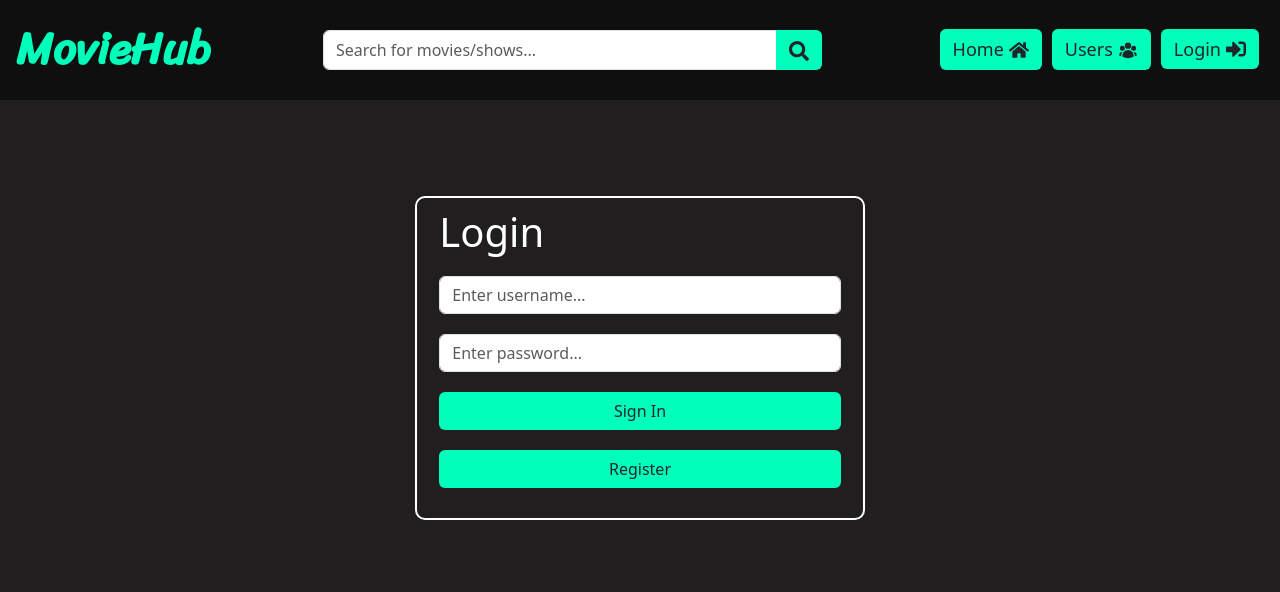
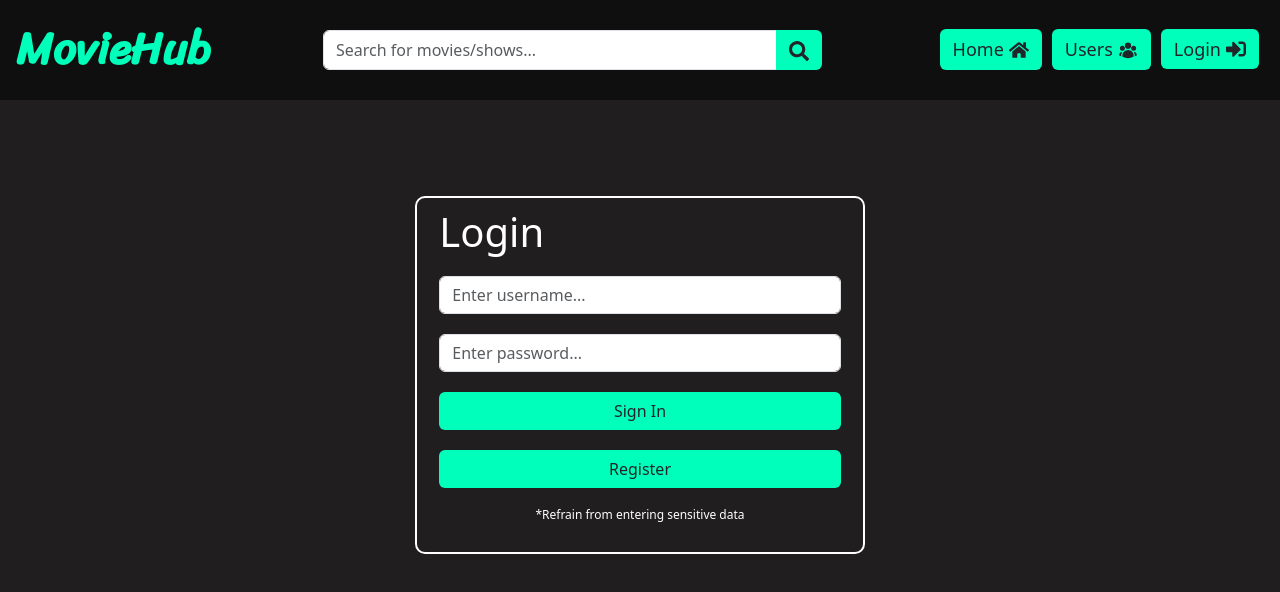
Before and after one commit to mxie18/movie-frontend, a React (Create React App) app: page /#/login in a window 1280 px wide. Shown: the top 592 px of the page. Built offline with nearby package versions, Linux system fonts and the light colour scheme; no server answers.

Commit message:
public update

```diff
--- a/src/Account/login.tsx
+++ b/src/Account/login.tsx
@@ -98,6 +98,9 @@ export default function Login() {
                 >
                     Register
                 </button>
+                <h6 style={{ fontSize: 12, textAlign: "center" }}>
+                    *Refrain from entering sensitive data
+                </h6>
             </div>
         </div>
     );
--- a/src/Account/profile.tsx
+++ b/src/Account/profile.tsx
@@ -328,6 +328,7 @@ export default function Profile() {
                                     </div>
                                 )}
 
+                                {currentUser?.role === "ADMIN" && (
                                     <div className="d-flex role-container">
                                         <label
                                             style={{
@@ -382,9 +383,12 @@ export default function Profile() {
                                                 id="user"
                                                 name="role"
                                                 value="ADMIN"
-                                            checked={profile.role == "ADMIN"}
+                                                checked={
+                                                    profile.role == "ADMIN"
+                                                }
                                                 disabled={
-                                                profile.role == "USER" && userId
+                                                    profile.role == "USER" &&
+                                                    userId
                                                         ? true
                                                         : false
                                                 }
@@ -407,6 +411,7 @@ export default function Profile() {
                                             </label>
                                         </span>
                                     </div>
+                                )}
 
                                 {isOwnUser && (
                                     <>
@@ -447,86 +452,6 @@ export default function Profile() {
                                 flexShrink: 0,
                             }}
                         ></div>
-
-                        {/* <div
-                                style={{}}
-                                className="d-flex align-items-center"
-                            >
-                                <span
-                                    style={{ fontSize: 20, fontWeight: 500 }}
-                                    className=""
-                                >
-                                    <span
-                                        className="follow-nums"
-                                        style={{ marginRight: 10 }}
-                                    >
-                                        {following.length}
-                                    </span>
-                                    Following
-                                </span>
-
-                                {following && following.length > 0 && (
-                                    <>
-                                        {following.map((user: any) => (
-                                            <>
-                                                <Link
-                                                    to={`/profile/${user._id}`}
-                                                    className="btn btn-secondary"
-                                                    style={{
-                                                        fontWeight: 500,
-                                                        marginLeft: 15,
-                                                    }}
-                                                >
-                                                    {user.username}
-                                                </Link>
-                                            </>
-                                        ))}
-                                    </>
-                                )}
-                            </div>
-
-                            <hr style={{ color: "white", opacity: 1 }} />
-
-                            <div
-                                style={{}}
-                                className="d-flex align-items-center"
-                            >
-                                <span
-                                    style={{ fontSize: 20, fontWeight: 500 }}
-                                    className=""
-                                >
-                                    <span
-                                        className="follow-nums"
-                                        style={{ marginRight: 10 }}
-                                    >
-                                        {followers.length}
-                                    </span>
-                                    Followers
-                                </span>
-
-                                <div className="">
-                                    {followers && followers.length > 0 && (
-                                        <>
-                                            {followers.map((user: any) => (
-                                                <>
-                                                    <Link
-                                                        to={`/profile/${user._id}`}
-                                                        className="btn btn-secondary"
-                                                        style={{
-                                                            marginLeft: 15,
-                                                            fontWeight: 500,
-                                                        }}
-                                                    >
-                                                        {user.username}
-                                                    </Link>
-                                                </>
-                                            ))}
-                                        </>
-                                    )}
-                                </div>
-                            </div>
-
-                            <hr style={{ color: "white", opacity: 1 }} /> */}
 
                         <div style={{}} className="">
                             <div
--- a/src/Users/users.tsx
+++ b/src/Users/users.tsx
@@ -99,7 +99,7 @@ export default function Users() {
                             <tr className="table-light">
                                 <th scope="">#</th>
                                 <th scope="">Username</th>
-                                <th scope="">Password</th>
+                                {isAdmin && <th scope="">Password</th>}
                                 <th scope="" style={{ width: 120 }}>
                                     Role
                                 </th>
@@ -197,7 +197,7 @@ export default function Users() {
                                 <tr key={user._id}>
                                     <td>{index + 1}</td>
                                     <td>{user.username}</td>
-                                    <td>{user.password}</td>
+                                    {isAdmin && <td>{user.password}</td>}
                                     <td>{user.role}</td>
                                     <td>{user.followers.length}</td>
                                     <td>{user.following.length}</td>
```
Lines whose indentation alone changed are shown as unchanged.
